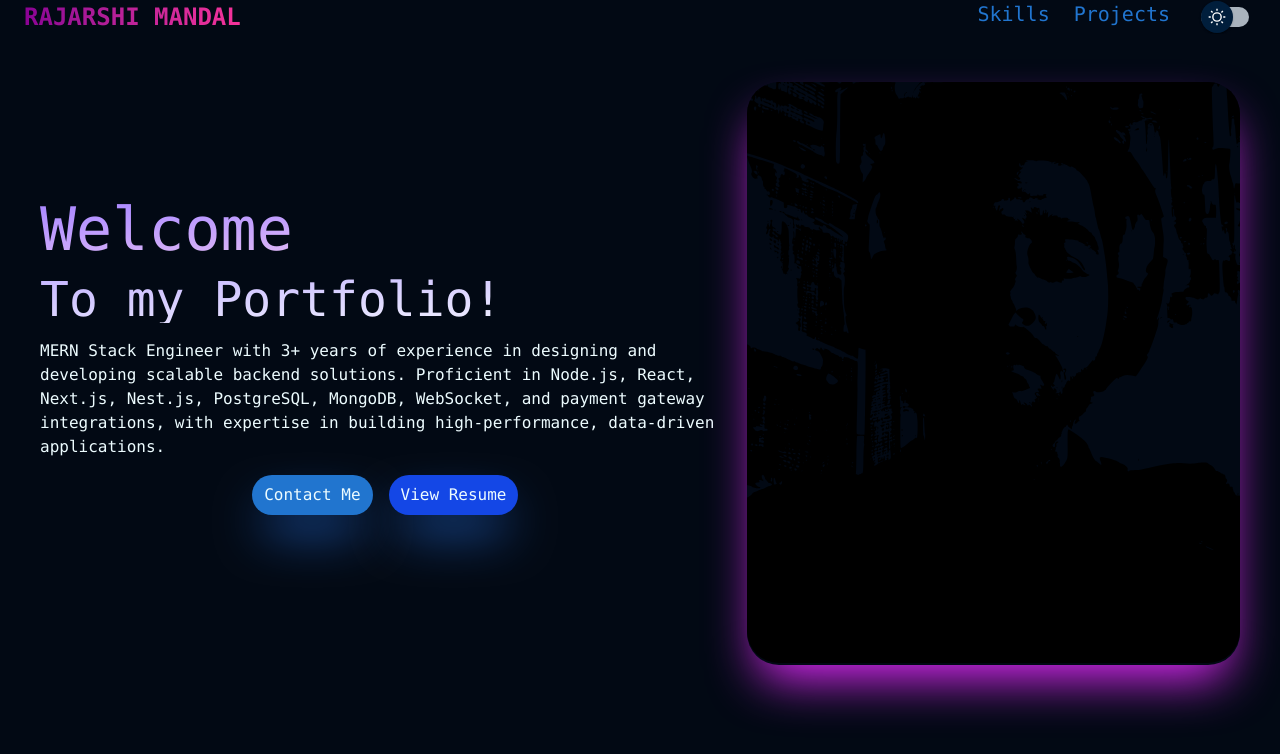
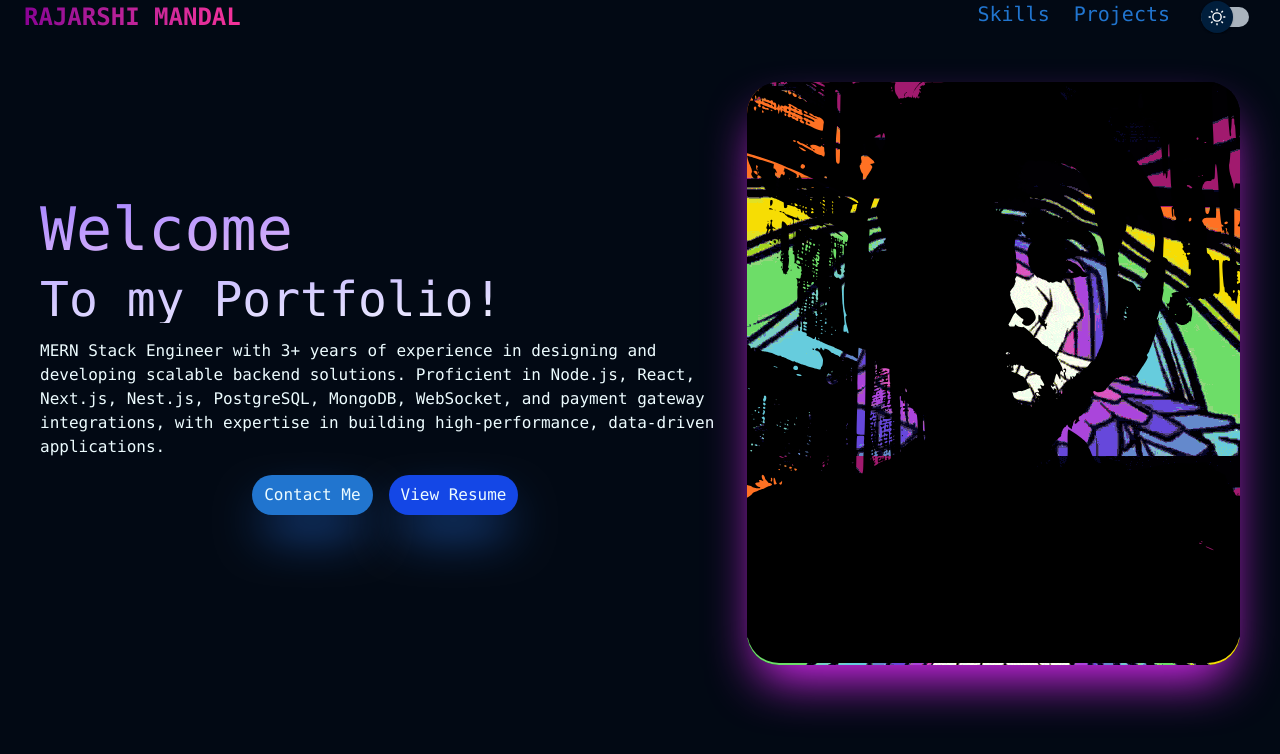
Before and after one commit to rajarshix1/rajarshi-portfolio, a Next.js app: page / in a window 1280 px wide. Shown: the top 754 px of the page. Built offline with nearby package versions, Linux system fonts and the light colour scheme; what @mui/material-nextjs would draw is missing.

Commit message:
bg colour fix

```diff
--- a/components/Home.tsx
+++ b/components/Home.tsx
@@ -21,7 +21,7 @@ function HomeScreen() {
         </div>
       </div>
       {/* <div className="w-full md:w-5/12  bg-gradient-to-tl from-fuchsia-100 to-pink-400 p-1 rounded-4xl mt-4 md:mr-2"> */}
-      <div className={`w-full h-full md:w-5/12  bg-[url(/${darkTheme? `rainbow` : `multicol`}.gif)] pb-0.5 rounded-4xl mt-4 md:ml-2 relative  shadow-2xl shadow-fuchsia-500`}>
+      <div className={`w-full h-full md:w-5/12  ${darkTheme? 'bg-[url(/rainbow.gif)]': 'bg-[url(/multicol.gif)]'} pb-0.5 rounded-4xl mt-4 md:ml-2 relative  shadow-2xl shadow-fuchsia-500`}>
         <Image className="rounded-4xl min-w-[200px] w-full h-full object-cover" src="/mee.svg" alt="Rajarshi Image" height={600} width={1000}/>
       </div>
       </div>
```
